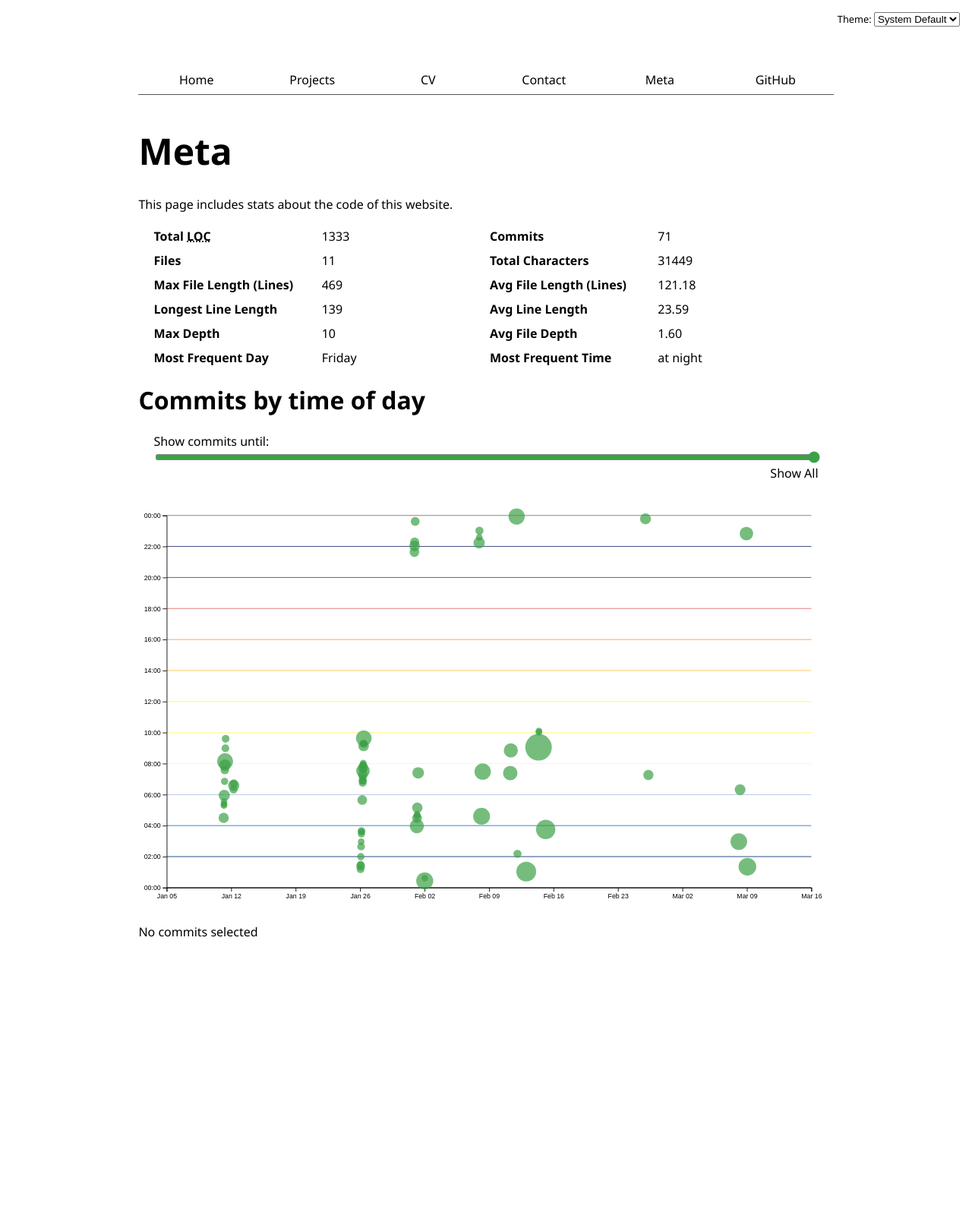
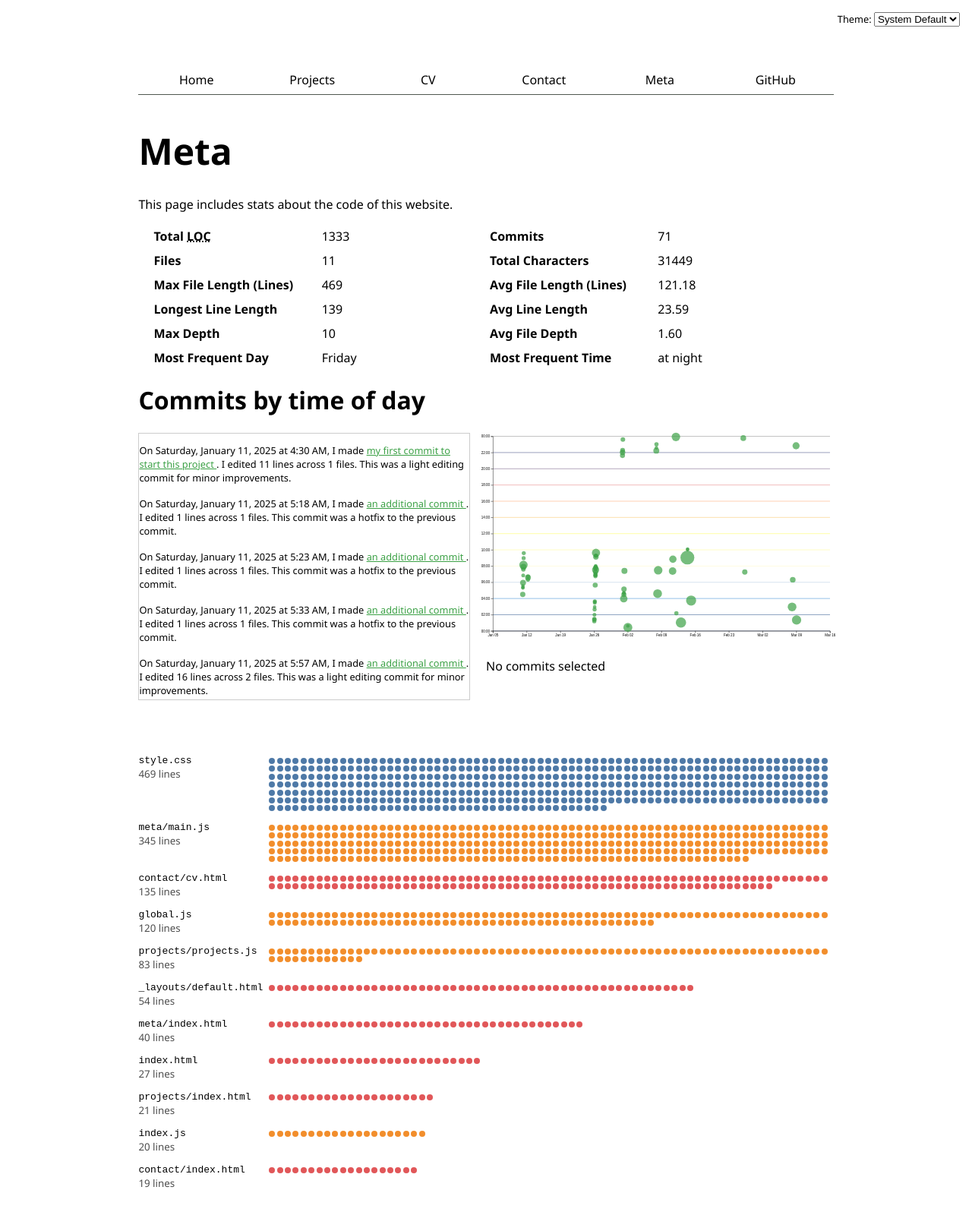
Before and after one commit to eiguzman/portfolio, a Jekyll site: the page meta/index.html, which Jekyll copies as it is, in a window 1280 px wide. Shown: the whole page at 76% size. Built offline with Jekyll 4.4.1, drawn with Linux system fonts in a browser that asks for light colours; before the commit the page ends 1316 px from its top, so only the background shows below that.

Commit message:
Finished Lab 8

```diff
--- a/meta/index.html
+++ b/meta/index.html
@@ -15,16 +15,23 @@
     <div id="stats"></div>
     <h2>Commits by time of day</h2>
     <!-- Time Filter Section -->
-    <div id="time-filter">
+    <!-- <div id="time-filter">
         <label for="time-slider">Show commits until:</label>
         <input type="range" id="time-slider" min="1" max="101" value=101 />
         <time id="selected-time">Show All</time>
         <em id="any-time" style="display: none;">(any time)</em>
+    </div> -->
+    <div id="scrollytelling">
+        <div id="scroll-container">
+            <div id="spacer"></div>
+            <div id="items-container"></div>
+        </div>
+        <div id="chart-container">
+            <div id="chart"></div>
+            <p id="selection-count">No commits selected</p>
+            <dl id="language-breakdown" class="stats"></dl>
+        </div>
     </div>
-    <dl class="files">
-
-    </dl>
-    <div id="chart"></div>
     <dl id="commit-tooltip" class="info tooltip">
         <dt>Commit</dt>
         <dd>
@@ -32,9 +39,14 @@
         </dd>
         <dt>Date</dt>
         <dd id="commit-date"></dd>
-        <!-- Add: Time, author, lines edited -->
+        <dt>Time</dt>
+        <dd id="commit-time"></dd>
+        <dt>Author</dt>
+        <dd id="commit-author"></dd>
+        <dt>Lines edited</dt>
+        <dd id="commit-lines"></dd>
     </dl>
-    <p id="selection-count">No commits selected</p>
-    <dl id="language-breakdown" class="stats"></dl>
+    <dl class="files">
+    </dl>
 </body>
 </html>
--- a/meta/main.js
+++ b/meta/main.js
@@ -4,11 +4,32 @@ let yScale;
 let selectedCommits = [];
 let sortedCommits = [];
 let filteredCommits = [];
-let highlighted = [];
 let commitProgress = 100;
 let timeScale;
 let previousCommitCount = 0;
 let fileTypeColors = d3.scaleOrdinal(d3.schemeTableau10);
+let NUM_ITEMS = 71;
+let ITEM_HEIGHT = 70;
+let VISIBLE_COUNT = 10;
+let totalHeight = (NUM_ITEMS - 1) * ITEM_HEIGHT;
+const scrollContainer = d3.select('#scroll-container');
+const spacer = d3.select('#spacer');
+spacer.style('height', `${totalHeight}px`);
+const itemsContainer = d3.select('#items-container');
+scrollContainer.on('scroll', () => {
+  const scrollTop = scrollContainer.property('scrollTop');
+  const scrollHeight = scrollContainer.property('scrollHeight');
+  const clientHeight = scrollContainer.property('clientHeight');
+  let startIndex = Math.floor(scrollTop / ITEM_HEIGHT);
+  startIndex = Math.max(0, Math.min(startIndex, commits.length - VISIBLE_COUNT));
+  if (scrollTop + clientHeight >= scrollHeight -10) {
+    renderItems(startIndex, true);
+  }
+  else {
+    renderItems(startIndex);
+  }
+});
+
 
 async function loadData() {
     data = await d3.csv('loc.csv', (row) => ({
@@ -27,8 +48,10 @@ async function loadData() {
 
 document.addEventListener('DOMContentLoaded', async () => {
   await loadData();
+  await renderItems();
   await createScatterPlot();
   await brushSelector();
+  await displayCommitFiles();
 });
 
 let commits = d3.groups(data, (d) => d.commit);
@@ -41,7 +64,7 @@ function processCommits() {
         let { author, date, time, timezone, datetime } = first;
         let ret = {
           id: commit,
-          url: 'https://github.com/vis-society/lab-7/commit/' + commit,
+          url: 'https://github.com/eiguzman/portfolio/commit/' + commit,
           author,
           date,
           time,
@@ -193,10 +216,10 @@ function createScatterPlot(c = commits) {
     .attr('r', (d) => rScale(d.totalLines))
     .attr('fill', 'steelblue')
     .style('fill-opacity', 0.7)
-    .on('mouseenter', function (event, commit, d, i) {
+    .on('mouseenter', function (event, d) {
       d3.select(event.currentTarget).classed("selected", true)
       .style('fill-opacity', 1);
-      updateTooltipContent(commit);
+      updateTooltipContent(d);
       updateTooltipVisibility(true);
       updateTooltipPosition(event);
     })
@@ -211,6 +234,9 @@ function createScatterPlot(c = commits) {
 function updateTooltipContent(commit) {
   const link = document.getElementById('commit-link');
   const date = document.getElementById('commit-date');
+  const dtime = document.getElementById('commit-time');
+  const auth = document.getElementById('commit-author');
+  const dline = document.getElementById('commit-lines');
 
   if (Object.keys(commit).length === 0) return;
 
@@ -219,6 +245,9 @@ function updateTooltipContent(commit) {
   date.textContent = commit.datetime?.toLocaleString('en', {
     dateStyle: 'full',
   });
+  dtime.textContent = commit.time;
+  auth.textContent = commit.author;
+  dline.textContent = commit.totalLines;
 }
 
 function updateTooltipVisibility(isVisible) {
@@ -302,44 +331,105 @@ function updateLanguageBreakdown(counts = selectedCommits) {
   return breakdown;
 }
 
-const timeSlider = document.getElementById('time-slider');
-timeSlider.addEventListener('input', function() {
-  commitProgress = +this.value;
-  const selectedTime = timeScale.invert(commitProgress);
-  document.getElementById('selected-time').textContent = selectedTime.toLocaleString({dateStyle: "long", timeStyle: "short"});
-  // Get the updated number of commits based on the current commitProgress
-  filteredCommits = commits.filter(commit => commit.datetime < timeScale.invert(commitProgress));
-  highlighted = selectedCommits.filter(commit => filteredCommits.includes(commit));
+// let highlighted = [];
+// const timeSlider = document.getElementById('time-slider');
+// timeSlider.addEventListener('input', function() {
+//   commitProgress = +this.value;
+//   const selectedTime = timeScale.invert(commitProgress);
+//   document.getElementById('selected-time').textContent = selectedTime.toLocaleString({dateStyle: "long", timeStyle: "short"});
+//   filteredCommits = commits.filter(commit => commit.datetime < timeScale.invert(commitProgress));
+//   highlighted = selectedCommits.filter(commit => filteredCommits.includes(commit));
+//   if (filteredCommits.length !== previousCommitCount) {
+//     previousCommitCount = filteredCommits.length;
+//     createScatterPlot(filteredCommits);
+//     brushSelector();
+//     updateSelection();
+//     updateSelectionCount(highlighted);
+//     updateLanguageBreakdown(highlighted);
+//     let lines = filteredCommits.flatMap((d) => d.lines);
+//     let files = [];
+//     files = d3
+//     .groups(lines, (d) => d.file)
+//     .map(([name, lines]) => {
+//       return { name, lines };
+//     });
+//     files = d3.sort(files, (d) => -d.lines.length);
+//     d3.select('.files').selectAll('div').remove();
+//     let filesContainer = d3.select('.files').selectAll('div').data(files).enter().append('div');
+//     filesContainer.append('dt').append('code').text(d => "portfolio/" + d.name);
+//     filesContainer.select('dt').append('small')
+//     .text(d => `${d.lines.length} lines`);
+//     let linesContainer = filesContainer.append('dd');
+//     linesContainer.selectAll('div.line')
+//     .data(d => d.lines)
+//     .enter()
+//     .append('div')
+//     .attr('class', 'line')
+//     .style('background',  d => fileTypeColors(d.type));
+//     }
+// });
 
-  // Check if the number of commits has changed
-  if (filteredCommits.length !== previousCommitCount) {
-    previousCommitCount = filteredCommits.length; // Update the previous count
-    createScatterPlot(filteredCommits); // Update the scatter plot only if the count changes
+function renderItems(startIndex, b= false) {
+  itemsContainer.selectAll('div').remove();
+  const endIndex = Math.min(startIndex + VISIBLE_COUNT, commits.length);
+  commits = d3.sort(commits, (d) => d.datetime);
+  let newCommitSlice = commits.slice(startIndex, endIndex);
+  const highlighted = selectedCommits.filter(c => newCommitSlice.includes(c))
+  itemsContainer.selectAll('div')
+  .data(commits)
+  .enter()
+  .append('div')
+  .style('position', 'absolute')
+  .style('top', (_, idx) => `${idx * ITEM_HEIGHT}px`)
+  .html((commit, index) => {
+    let label = '';
+    if (commit.totalLines < 5) {
+      label = 'This commit was a hotfix to the previous commit.';
+    } else if (commit.totalLines < 25) {
+      label = 'This was a light editing commit for minor improvements.';
+    } else {
+      label = 'This commit was during a productive work day, greatly enhancing the project.';
+    }
+    return `
+      <p>
+      On ${commit.datetime.toLocaleString("en", {dateStyle: "full", timeStyle: "short"})}, I made
+      <a href="${commit.url}" target="_blank">
+      ${index > 0 ? 'an additional commit' : 'my first commit to start this project'}
+      </a>. I edited ${commit.totalLines} lines across ${d3.rollups(commit.lines, D => D.length, d => d.file).length} files. ${label}
+      </p>
+    `;
+  });
+  if (b) {
+    createScatterPlot();
+    displayCommitFiles();
+    updateSelectionCount();
+    updateLanguageBreakdown();
+  }
+  else {
+    createScatterPlot(newCommitSlice);
+    displayCommitFiles(newCommitSlice);
+    updateSelectionCount(highlighted);
+    updateLanguageBreakdown(highlighted);
+  }
   brushSelector();
   updateSelection();
-    updateSelectionCount(highlighted);
-    updateLanguageBreakdown(highlighted);
-    let lines = filteredCommits.flatMap((d) => d.lines);
-    let files = [];
-    files = d3
-    .groups(lines, (d) => d.file)
-    .map(([name, lines]) => {
+}
+
+function displayCommitFiles(comms = sortedCommits) {
+  const lines = comms.flatMap((d) => d.lines);
+  let fileTypeColors = d3.scaleOrdinal(d3.schemeTableau10);
+  let files = d3.groups(lines, (d) => d.file).map(([name, lines]) => {
     return { name, lines };
   });
   files = d3.sort(files, (d) => -d.lines.length);
-    d3.select('.files').selectAll('div').remove(); // don't forget to clear everything first so we can re-render
+  d3.select('.files').selectAll('div').remove();
   let filesContainer = d3.select('.files').selectAll('div').data(files).enter().append('div');
-    filesContainer.append('dt').append('code').text(d => "portfolio/" + d.name); // TODO
-    filesContainer.select('dt').append('small')
-    .text(d => `${d.lines.length} lines`); // Number of lines
-    // Append <dd> for each file and create dots for each line
-    let linesContainer = filesContainer.append('dd');
-    linesContainer.selectAll('div.line')
-    .data(d => d.lines) // Bind lines data
+  filesContainer.append('dt').html(d => `<code>${d.name}</code><small>${d.lines.length} lines</small>`);
+  filesContainer.append('dd')
+                .selectAll('div')
+                .data(d => d.lines)
                 .enter()
-    .append('div') // Create a div for each line
-    .attr('class', 'line') // Apply the line class for styling
-    .style('background',  d => fileTypeColors(d.type));
-    console.log(filesContainer);
+                .append('div')
+                .attr('class', 'line')
+                .style('background', d => fileTypeColors(d.type));
 }
-});
--- a/style.css
+++ b/style.css
@@ -1,3 +1,7 @@
+:global(body) {
+  max-width: min(120ch, 80vw);
+}
+
 html {
   font-family: 'Segoe UI';
   --border-color-light: oklch(45% 5% 145);
@@ -264,10 +268,48 @@ path {
   }
 }
 
+#scrollytelling {
+  grid-column: 1 / -1;
+  display: grid;
+  grid-template-columns: repeat(2, 1fr);
+}
+
+#scroll-container {
+  grid-column: 1;
+  position: relative;
+  width: 95%;
+  height: 350px;
+  overflow-y: scroll;
+  border: 1px solid #ccc;
+  margin-bottom: 50px;
+}
+
 #chart {
-  display: grid;
-  margin: 20px;
-  min-width: 9em;
+  grid-column: 2;
+}
+
+#spacer {
+  position: absolute;
+  top: 0;
+  left: 0;
+  width: 100%;
+  background: none; /* transparent */
+  pointer-events: none;
+}
+
+#items-container {
+  position: absolute;
+  top: 0;
+  left: 0;
+  width: 100%;
+  font-size: 80%;
+}
+
+.item {
+  height: 30px;
+  padding: 10px;
+  box-sizing: border-box;
+  border-bottom: 2px solid #eee;
 }
 
 .gridlines {
@@ -279,7 +321,7 @@ path {
   border-radius: 3%;
   backdrop-filter: blur(5px);
   background-color: rgba(255, 255, 255, .7);
-  box-shadow: 2px 2px 5px #888888;;
+  box-shadow: 2px 2px 5px #888888;
 }
 
 dl.info {
@@ -334,8 +376,14 @@ circle.selected {
   animation: marching-ants 2s linear infinite;
 }
 
+#selection-count {
+  margin-bottom: 0;
+}
+
 #language-breakdown {
   grid-template-columns: repeat(2, 1fr);
+  margin: 0;
+  gap: 0;
 }
 
 #time-filter {
```
Lines whose indentation alone changed are shown as unchanged.
